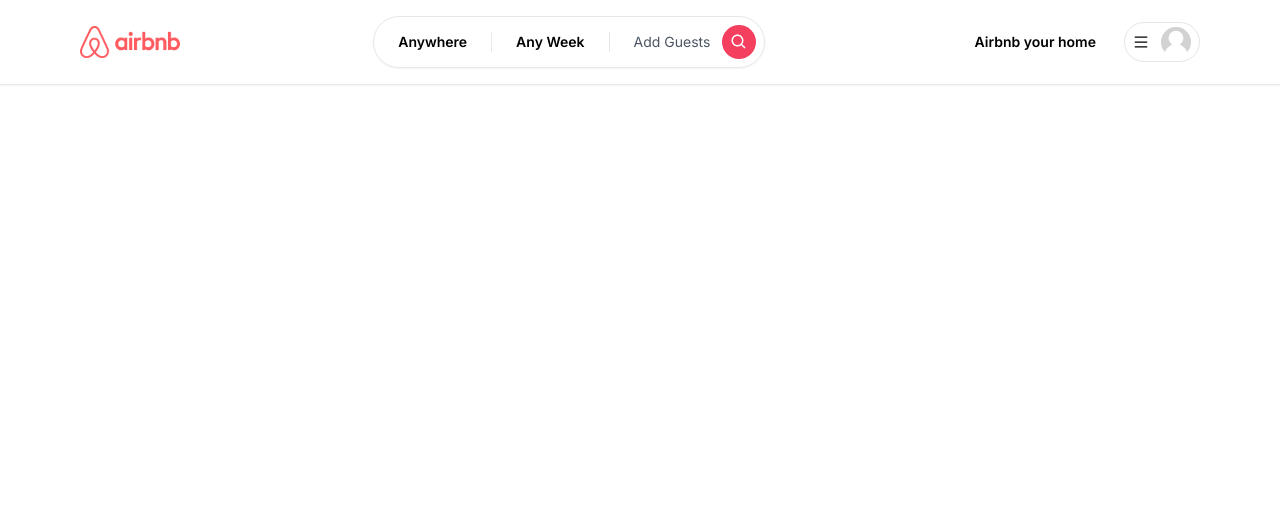
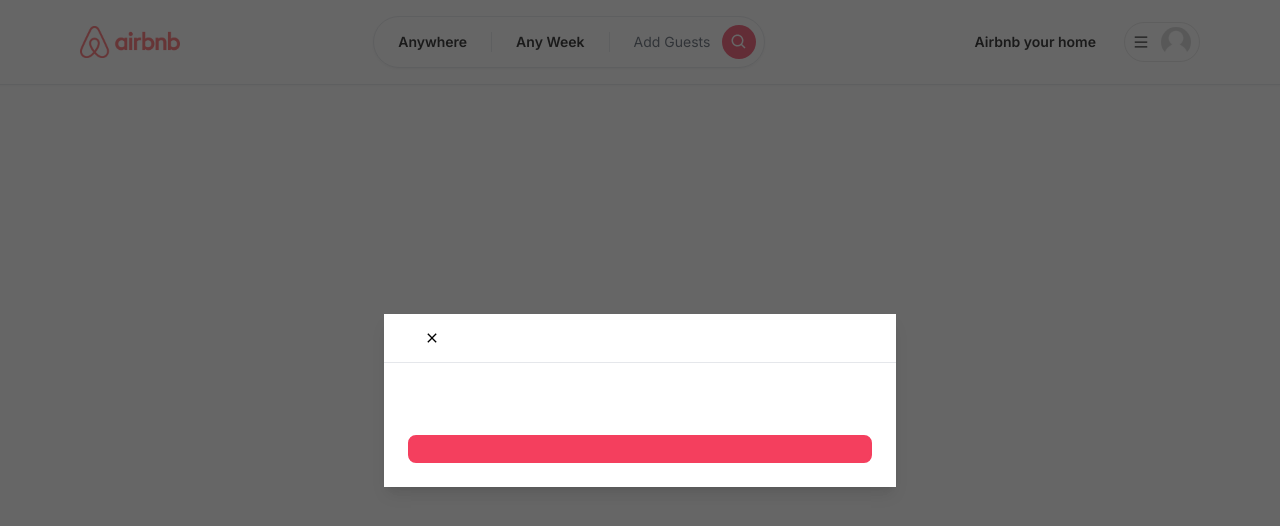
Before and after one commit to aricionur/nextjs-airbnb-clone, a Next.js app: page / in a window 1280 px wide. Shown: the top 526 px of the page. Built offline with nearby package versions, Linux system fonts and the light colour scheme.

Commit message:
Core modal and button components were created

```diff
--- /dev/null
+++ b/app/components/core/Button.tsx
@@ -0,0 +1,48 @@
+'use client'
+import { IconType } from 'react-icons'
+
+interface ButtonProps {
+  label: string
+  onClick: (e: React.MouseEvent<HTMLButtonElement>) => void
+  disabled?: boolean
+  outline?: boolean
+  small?: boolean
+  icon?: IconType
+}
+
+const Button: React.FC<ButtonProps> = ({
+  label,
+  onClick,
+  disabled,
+  outline,
+  small,
+  icon: Icon,
+}) => {
+  return (
+    <button
+      onClick={onClick}
+      disabled={disabled}
+      className={`
+				relative
+				disabled:opacity-70
+				disabled:cursor-not-allowed
+				rounded-lg
+				hover:opacity-80
+				transition
+				w-full
+				${outline ? 'bg-white' : 'bg-rose-500'}
+				${outline ? 'border-black' : 'border-rose-500'}
+				${outline ? 'text-black' : 'text-white'}
+				${small ? 'py-1' : 'py-3'}
+				${small ? 'text-sm' : 'text-md'}
+				${small ? 'font-light' : 'font-semibold'}
+				${small ? 'border-[1px]' : 'border-2'}
+    `}
+    >
+      {Icon && <Icon size={24} className="absolute left-4 top-3" />}
+      {label}
+    </button>
+  )
+}
+
+export default Button
--- /dev/null
+++ b/app/components/modals/Modal.tsx
@@ -0,0 +1,113 @@
+'use client'
+
+import { useCallback, useEffect, useState } from 'react'
+import { IoMdClose } from 'react-icons/io'
+import Button from '../core/Button'
+
+interface ModalProps {
+  isOpen?: boolean
+  onClose: () => {}
+  onSubmit: () => {}
+  title?: string
+  body?: React.ReactElement
+  footer?: React.ReactElement
+  actionLabel: string
+  disabled?: boolean
+  secondaryAction?: () => {}
+  secondaryActionLabel?: string
+}
+
+const Modal: React.FC<ModalProps> = ({
+  isOpen,
+  onClose,
+  onSubmit,
+  title,
+  body,
+  footer,
+  actionLabel,
+  disabled,
+  secondaryAction,
+  secondaryActionLabel,
+}) => {
+  const [showModal, setShowModal] = useState(isOpen)
+
+  useEffect(() => {
+    setShowModal(isOpen)
+  }, [isOpen])
+
+  const handleClose = useCallback(() => {
+    if (disabled) return
+
+    setShowModal(false)
+    setTimeout(() => {
+      onClose()
+    }, 300) // delay for onClose function animation or another thing
+  }, [disabled, onClose])
+
+  const handleSubmit = useCallback(() => {
+    if (disabled) return
+
+    onSubmit()
+  }, [disabled, onSubmit])
+
+  const handleSecondaryAction = useCallback(() => {
+    if (disabled || !secondaryAction) return
+
+    secondaryAction()
+  }, [disabled, secondaryAction])
+
+  if (!isOpen) return null
+
+  return (
+    <>
+      <div className="justify-center items-center flex overflow-x-hidden overflow-y-auto fixed inset-0 z-50 outline-none focus:outline-none bg-neutral-800/70">
+        <div className="relative w-full md:w-4/6 lg:w-3/6 xl:w-2/5 my-6 mx-auto h-full lg:h-auto md:h-auto ">
+          {/* Content */}
+          <div
+            className={`
+            translate
+            duration-300
+            h-full
+            ${showModal ? 'translate-y-0' : 'translate-y-full'}
+            ${showModal ? 'opacity-100' : 'opacity-0'}
+            `}
+          >
+            <div className="translate h-full lg:h-auto md:h-auto border-0 rounded:lg shadow-lg relative flex flex-col w-full bg-white outline-none focus:outline-none">
+              {/* Header */}
+              <div className="flex items-center p-6 rounded-t justify-center relative border-b-[1px]">
+                <button
+                  onClick={handleClose}
+                  className="p-1 border-0 hover:capacity-70 transition absolute left-9"
+                >
+                  <IoMdClose />
+                </button>
+                <div className="text-lg font-semibold">{title}</div>
+              </div>
+              {/* Body */}
+              <div className="relative p-6 flex-auto">{body}</div>
+              {/* Footer */}
+              <div className="flex flex-col gap-2 p-6">
+                <div className="flex flex-row items-center gap-4 w-full">
+                  {secondaryAction && secondaryActionLabel && (
+                    <Button
+                      disabled={disabled}
+                      label={secondaryActionLabel}
+                      onClick={handleSecondaryAction}
+                    />
+                  )}
+                  <Button
+                    disabled={disabled}
+                    label={actionLabel}
+                    onClick={handleSubmit}
+                  />
+                </div>
+              </div>
+            </div>
+          </div>
+        </div>
+      </div>
+    </>
+  )
+}
+
+export default Modal
--- a/app/layout.tsx
+++ b/app/layout.tsx
@@ -2,6 +2,7 @@ import { Inter } from 'next/font/google'
 import './globals.css'
 
 import Navbar from './components/navbar/Navbar'
+import Modal from './components/modals/Modal'
 
 const inter = Inter({ subsets: ['latin'] })
 
@@ -10,10 +11,15 @@ export const metadata = {
   description: 'Airbnb clone',
 }
 
-export default function RootLayout({ children }: { children: React.ReactNode }) {
+export default function RootLayout({
+  children,
+}: {
+  children: React.ReactNode
+}) {
   return (
     <html lang="en">
       <body className={inter.className}>
+        <Modal isOpen />
         <Navbar />
         {children}
       </body>
```
